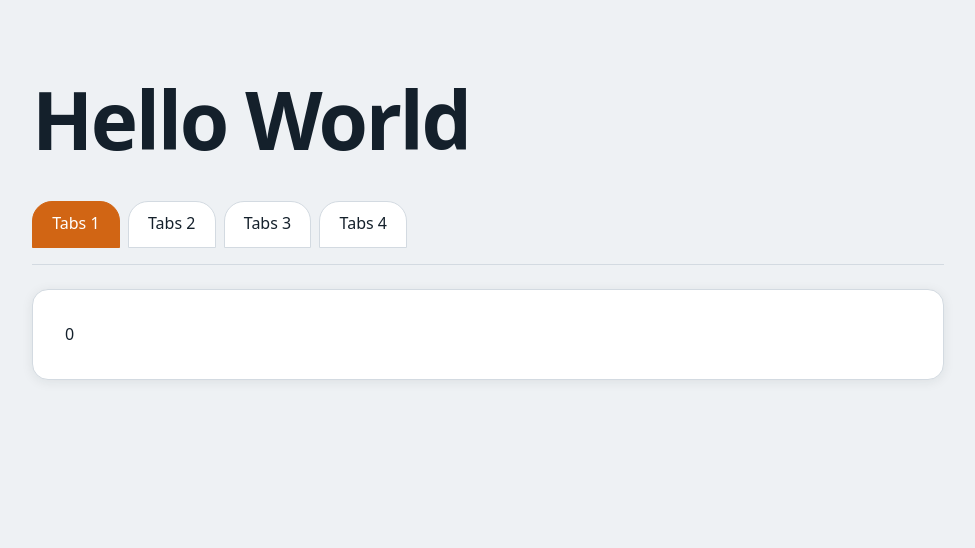
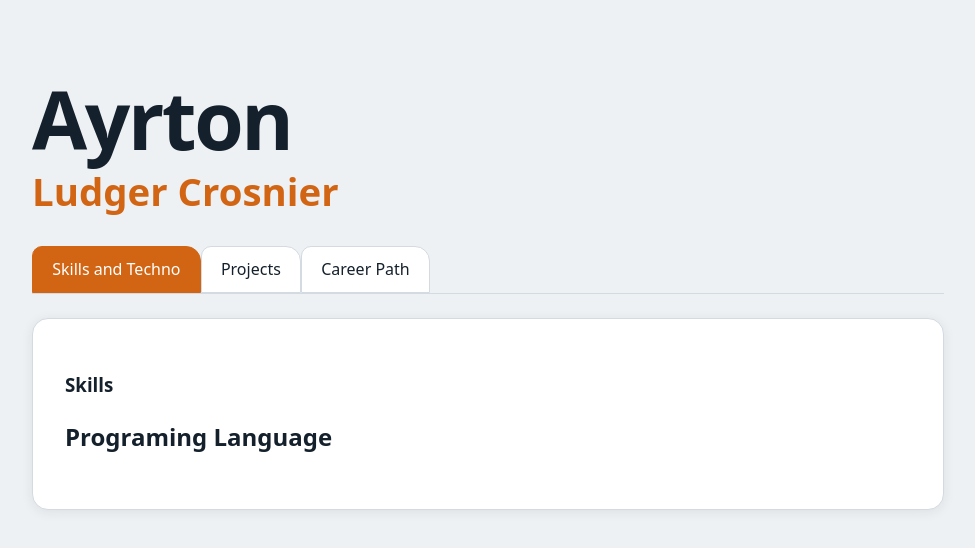
Before and after one commit to aludnier/Portfolio_website, a React (Vite) app in the folder frontend/: page / in a window 1280 px wide. Shown: the top 548 px of the page, without its empty margins (152-1127 px from the left). Built offline with nearby package versions, Linux system fonts and the light colour scheme.

Commit message:
feat: add content node (to be complete) to the tabs

```diff
--- a/frontend/src/color.css
+++ b/frontend/src/color.css
@@ -21,4 +21,9 @@
   /* Bordures & ombres */
   --color-border: #d3dae1;
   --color-shadow: rgba(20, 32, 43, 0.08);
+
+  /*Transition*/
+  --transition-fast: 0.2s;
+  --transition-medium: 0.7s;
+  --transition-slow: 1.2s;
 }
--- a/frontend/src/landingPage/Landing.css
+++ b/frontend/src/landingPage/Landing.css
@@ -18,7 +18,7 @@ body {
   padding: clamp(2rem, 6vw, 5rem) 1.5rem;
   display: flex;
   flex-direction: column;
-  gap: 2.5rem;
+  /* gap: 2.5rem; */
 }
 
 .landing_title {
@@ -30,26 +30,24 @@ body {
 }
 
 .landing_subtitle {
-  margin: 0.75rem 0 0;
+  margin: 0 0 1.5rem;
   max-width: 60ch;
-  font-size: 1.125rem;
-  color: var(--color-text-muted);
+  font-size: clamp(2rem, 3vw, 3rem);
+  color: var(--color-accent);
 }
 
 /* ---------- Onglets ---------- */
 .tabs_list {
   display: flex;
   flex-wrap: wrap;
-  gap: 0.5rem;
-  padding-bottom: 1rem;
   border-bottom: 1px solid var(--color-border);
 }
 
 .tab-button {
   padding: 0.6rem 1.2rem;
   border: 1px solid var(--color-border);
-  border-top-left-radius: 20px;
-  border-top-right-radius: 20px;
+  border-top-left-radius: 10px;
+  border-top-right-radius: 15px;
   background: var(--color-surface);
   color: var(--color-text);
   font: inherit;
@@ -88,6 +86,7 @@ body {
 .tabs_panel a { color: var(--color-accent); }
 .tabs_panel a:hover { color: var(--color-accent-hover); }
 
+
 /* ---------- Mobile ---------- */
 @media (max-width: 480px) {
   .tab-button { flex: 1 1 auto; text-align: center; }
--- a/frontend/src/landingPage/LandingPage.tsx
+++ b/frontend/src/landingPage/LandingPage.tsx
@@ -1,10 +1,19 @@
-import { useState } from "react"
-import TabulationBar from "./TabulationBar"
+import { useState, type ReactNode } from "react"
+import TabulationBar, { type TabContentProp } from "./TabulationBar"
 import "./Landing.css"
 import "../color.css"
+import CareerPath from "./tabulations/CareerPath"
+import ProjectsList from "./tabulations/ProjectLists"
+import Skills from "./tabulations/Skills"
+
 
 function LandingPage() {
     const [activeTab, setActiveTab] = useState<number>(0)
+    const TabsContents : TabContentProp[] = [
+        {name: "Skills and Techno" , content: <Skills/>},
+        {name: "Projects", content: <ProjectsList/>},
+        {name: "Career Path", content: <CareerPath/>}
+    ]
 
     function changeTab(tab : number) {
         setActiveTab(tab)
@@ -12,10 +21,13 @@ function LandingPage() {
 
     return (
         <main className="landing">
-          <h1 className="landing_title">Hello World</h1>
+          <h1 className="landing_title">Ayrton</h1>
+          <h2 className="landing_subtitle">Ludger Crosnier</h2>
           <div>
-            <TabulationBar nbTabs={4} activeTab={activeTab} onTabChange={changeTab}/>
-            <div className="tabs_panel">{activeTab}</div>
+            <TabulationBar TabsContent={TabsContents} activeTab={activeTab} onTabChange={changeTab}/>
+            <div className="tabs_panel">{
+                TabsContents[activeTab].content
+            }</div>
           </div>
         </main>
     )
--- a/frontend/src/landingPage/TabulationBar.tsx
+++ b/frontend/src/landingPage/TabulationBar.tsx
@@ -1,19 +1,24 @@
+import type { ReactNode } from "react"
 
+export type TabContentProp = {
+    name : string,
+    content : ReactNode
+}
 
 type TabsProps = {
-    nbTabs : number
+    TabsContent : TabContentProp[]
     activeTab : number
     onTabChange : (tab : number) => void
 }
 
-function TabulationBar({ nbTabs, activeTab, onTabChange } : TabsProps ) {
+function TabulationBar({ TabsContent, activeTab, onTabChange } : TabsProps ) {
     let tabs = []
 
-    for (let index = 0; index < nbTabs; index++) {
+    for (let index = 0; index < TabsContent.length; index++) {
         tabs.push(
             <button key={index} className={`tab-button${activeTab === index ? " tab-button--active" : ""}`}
                 onClick={() => onTabChange(index)}>
-                Tabs {index + 1}
+                {TabsContent[index].name}
             </button>
         )
     }
--- /dev/null
+++ b/frontend/src/landingPage/tabulations/CareerPath.tsx
@@ -0,0 +1,10 @@
+
+function CareerPath() {
+    return (
+        <>
+          <h3>Career Path</h3>
+        </>
+    )
+}
+
+export default CareerPath
--- /dev/null
+++ b/frontend/src/landingPage/tabulations/ProjectLists.tsx
@@ -0,0 +1,10 @@
+
+function ProjectsList() {
+    return (
+        <>
+          <h3>Project List</h3>
+        </>
+    )
+}
+
+export default ProjectsList
--- /dev/null
+++ b/frontend/src/landingPage/tabulations/Skills.tsx
@@ -0,0 +1,14 @@
+
+function Skills() {
+
+    return (
+        <>
+          <h3>Skills</h3>
+          <h2>Programing Language</h2>
+
+
+        </>
+    )
+}
+
+export default Skills
```
